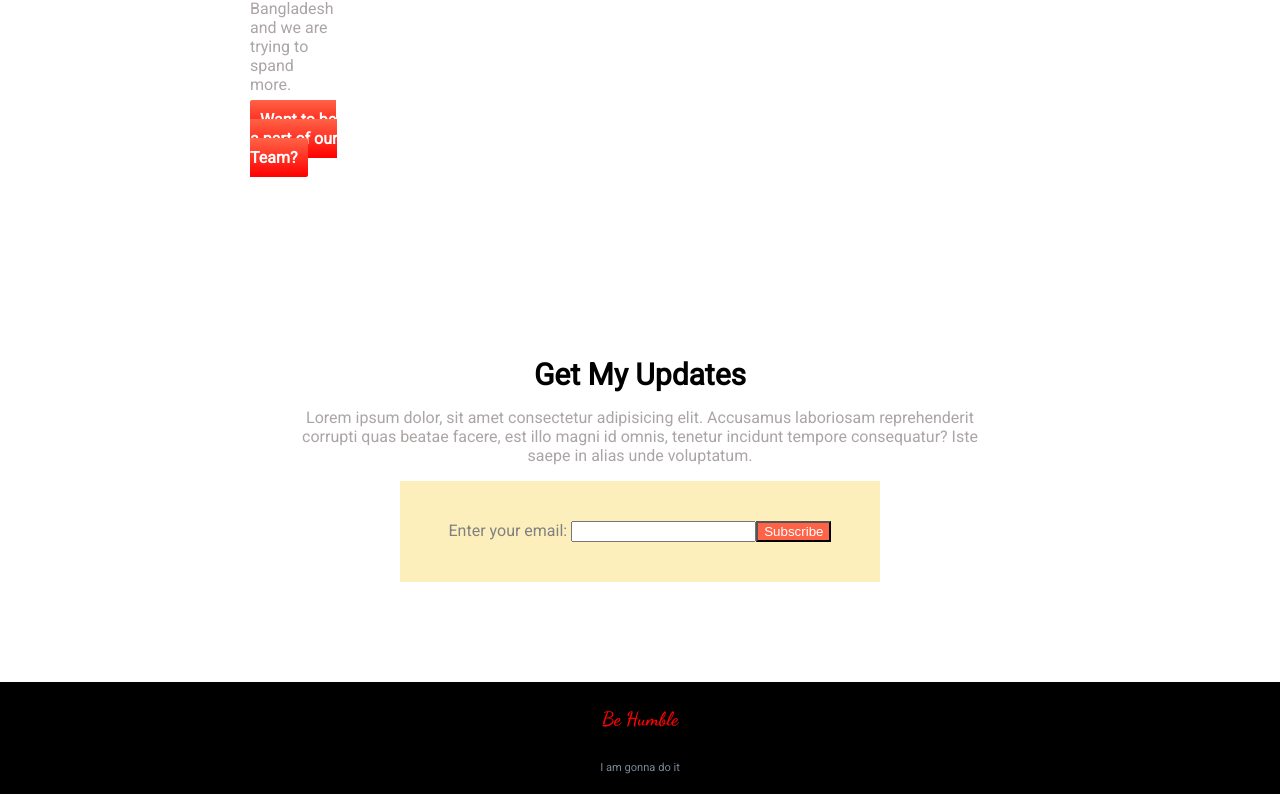
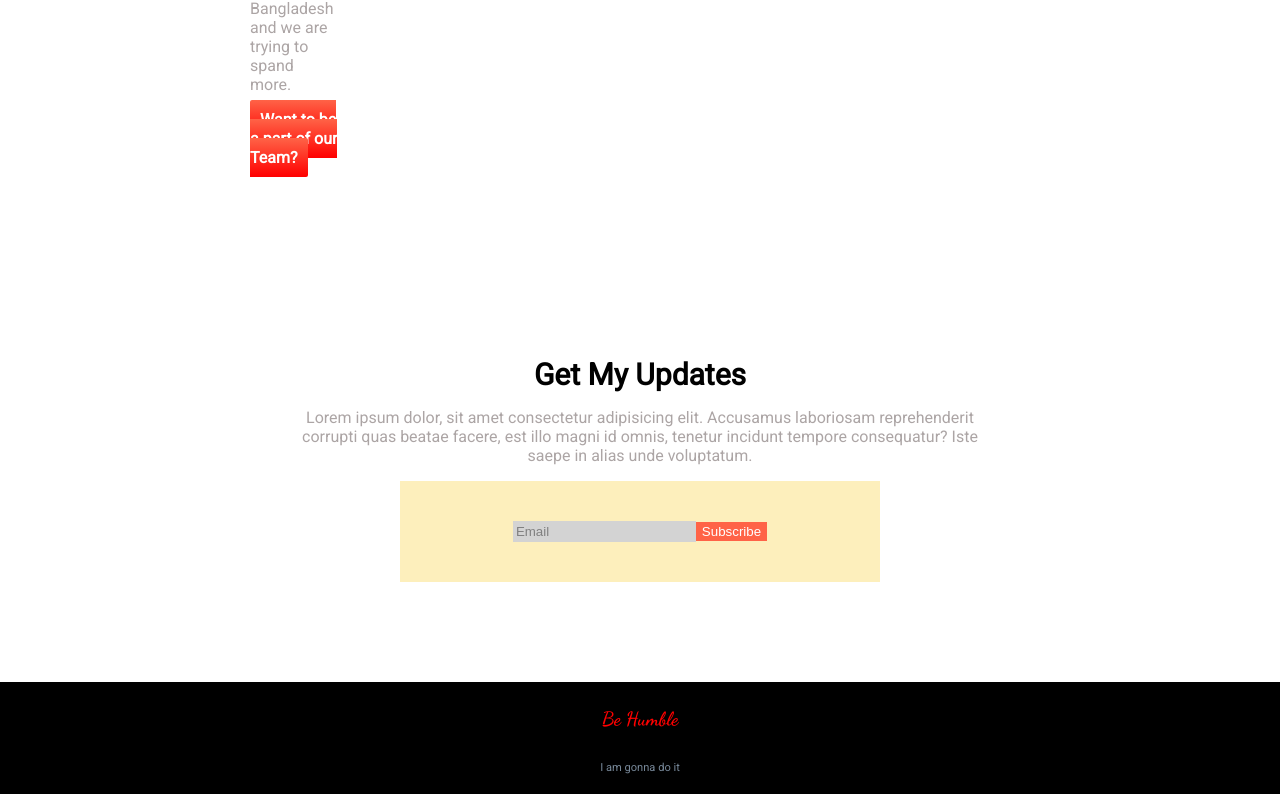
Before and after one commit to Sanzida-Alam-Sinthia/donate-today-assignment1, a plain HTML site: page index.html in a window 1280 px wide. Shown: the part 2234-3041 px from the top of the page. Drawn offline with Linux system fonts and the light colour scheme.

Commit message:
mayb im done

```diff
--- a/index.html
+++ b/index.html
@@ -145,14 +145,13 @@
         <div class="email-part">
             <div class="email">
                 <form action="/action_page.php">
-                    <label for="email"> Enter your email: </label>
-                    <input type="email" id="email" name="email">
+
+                    <input type="email" id="email" name="email" value="Email">
+                    <input type="button" id="mail-button" value="Subscribe" onclick="msg()">
 
                 </form>
             </div>
-            <div>
-                <button id="mail-button">Subscribe</button>
-            </div>
+
         </div>
 
     </section>
--- a/style.css
+++ b/style.css
@@ -246,18 +246,27 @@ body {
 
 }
 
-.email {
+#email {
 
     border: 0;
     border-color: transparent;
-    padding: 0;
+    padding: 3px;
     color: gray;
-    text-align: center;
+    text-align: left;
+    background-color: lightgray;
 }
 
 #mail-button {
     background-color: tomato;
     color: white;
+    margin-left: -4px;
+    border: 0px;
+    border-color: transparent;
+    padding-top: 2px;
+    padding-bottom: 2px;
+    margin-top: 1px;
+    background-size: 100%;
+
 
 }
 
@@ -280,6 +289,7 @@ body {
 
 .happy-face-pics {
     width: auto;
+
 }
 
 .footer-class {
```
